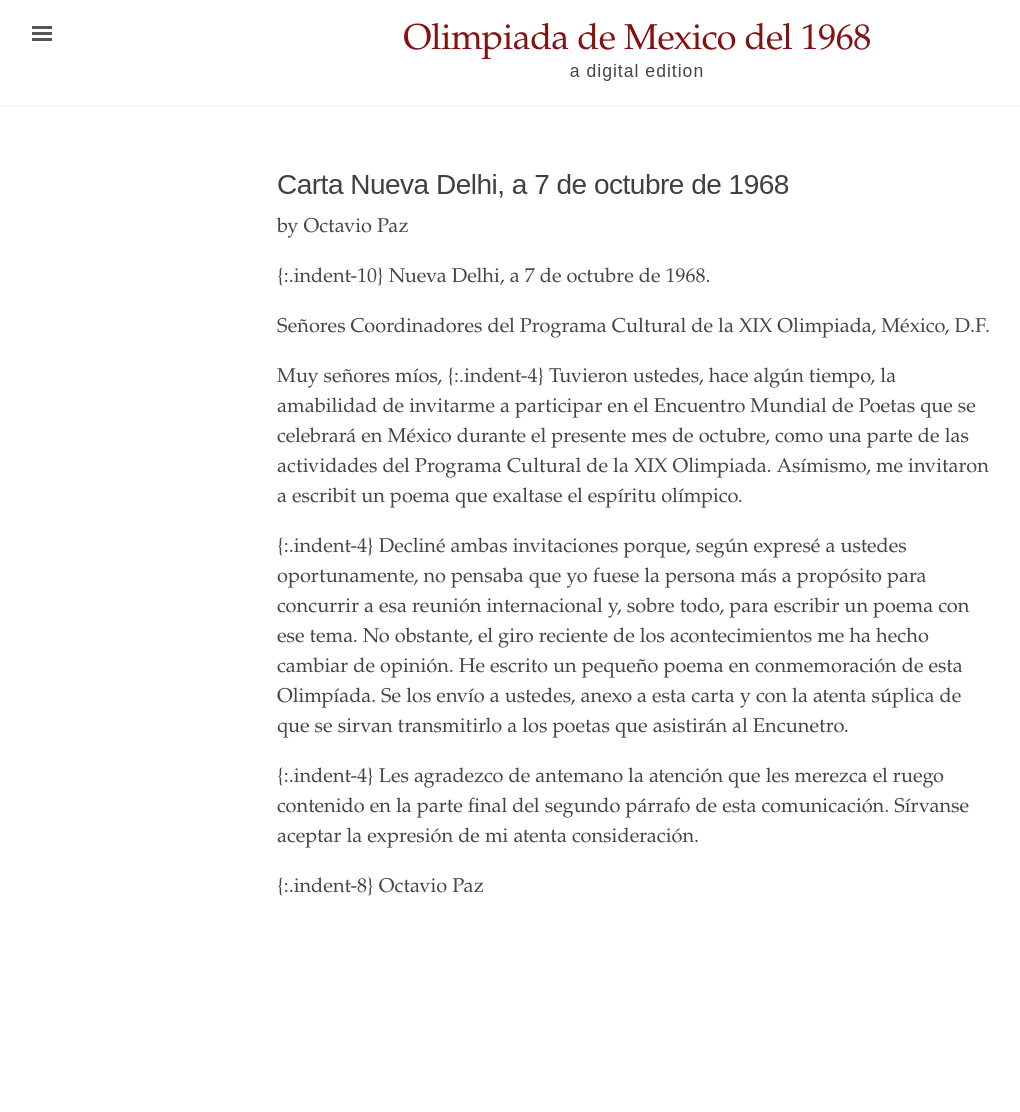
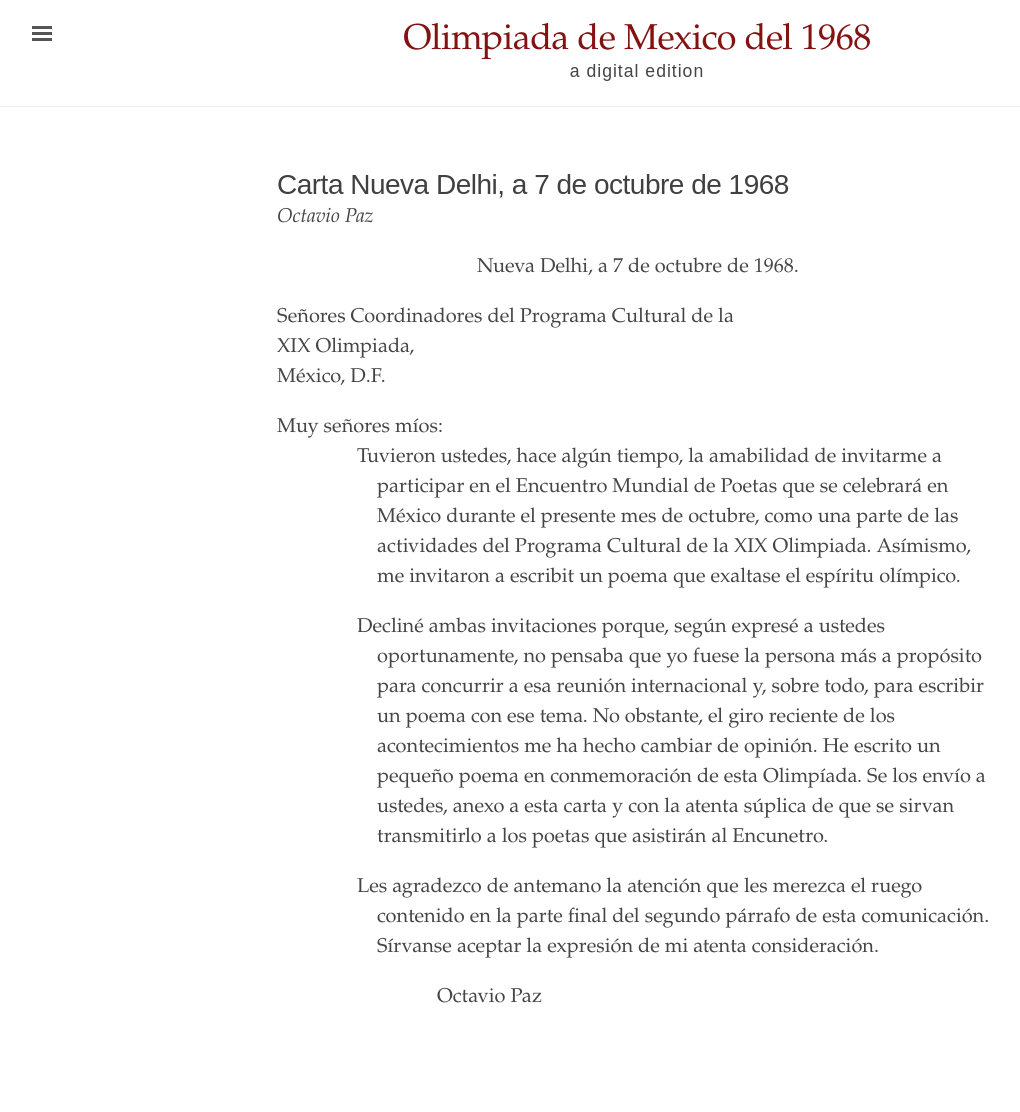
Before and after one commit to sophie-mcm/1984, a Jekyll site: the page built from _texts/carta-7-octubre.md, in a window 1280 px wide. Shown: the whole page, without its empty margins (3-1023 px from the left). Built offline with Jekyll 4.4.1, drawn with Linux system fonts in a browser that asks for light colours; before the commit the page ends 1002 px from its top, so only the background shows below that; some of the changed lines change nothing that is shown.

Commit message:
Attempt to fix indentation

```diff
--- a/_texts/carta-7-octubre.md
+++ b/_texts/carta-7-octubre.md
@@ -1,22 +1,22 @@
 ---
-layout: narrative
+layout: poem
 title: "Carta Nueva Delhi, a 7 de octubre de 1968"
 author: Octavio Paz
 editor: Sophia Calderon Monarrez
 source: Project Guttenberg
 ---
 
-{:.indent-10} Nueva Delhi, a 7 de octubre de 1968.
+- {:.indent-10} Nueva Delhi, a 7 de octubre de 1968.
 
-Señores Coordinadores del Programa Cultural de la
-XIX Olimpiada,
-México, D.F.
+- Señores Coordinadores del Programa Cultural de la
+- XIX Olimpiada,
+- México, D.F.
 
-Muy señores míos,
-{:.indent-4} Tuvieron ustedes, hace algún tiempo, la amabilidad de invitarme a participar en el Encuentro Mundial de Poetas que se celebrará en México durante el presente mes de octubre, como una parte de las actividades del Programa Cultural de la XIX Olimpiada. Asímismo, me invitaron a escribit un poema que exaltase el espíritu olímpico.
+- Muy señores míos:
+- {:.indent-4} Tuvieron ustedes, hace algún tiempo, la amabilidad de invitarme a participar en el Encuentro Mundial de Poetas que se celebrará en México durante el presente mes de octubre, como una parte de las actividades del Programa Cultural de la XIX Olimpiada. Asímismo, me invitaron a escribit un poema que exaltase el espíritu olímpico.
 
-{:.indent-4} Decliné ambas invitaciones porque, según expresé a ustedes oportunamente, no pensaba que yo fuese la persona más a propósito para concurrir a esa reunión internacional y, sobre todo, para escribir un poema con ese tema. No obstante, el giro reciente de los acontecimientos me ha hecho cambiar de opinión. He escrito un pequeño poema en conmemoración de esta Olimpíada. Se los envío a ustedes, anexo a esta carta y con la atenta súplica de que se sirvan transmitirlo a los poetas que asistirán al Encunetro.
+- {:.indent-4} Decliné ambas invitaciones porque, según expresé a ustedes oportunamente, no pensaba que yo fuese la persona más a propósito para concurrir a esa reunión internacional y, sobre todo, para escribir un poema con ese tema. No obstante, el giro reciente de los acontecimientos me ha hecho cambiar de opinión. He escrito un pequeño poema en conmemoración de esta Olimpíada. Se los envío a ustedes, anexo a esta carta y con la atenta súplica de que se sirvan transmitirlo a los poetas que asistirán al Encunetro.
 
-{:.indent-4} Les agradezco de antemano la atención que les merezca el ruego contenido en la parte final del segundo párrafo de esta comunicación. Sírvanse aceptar la expresión de mi atenta consideración.
+- {:.indent-4} Les agradezco de antemano la atención que les merezca el ruego contenido en la parte final del segundo párrafo de esta comunicación. Sírvanse aceptar la expresión de mi atenta consideración.
 
-{:.indent-8} Octavio Paz
+- {:.indent-8} Octavio Paz
```
